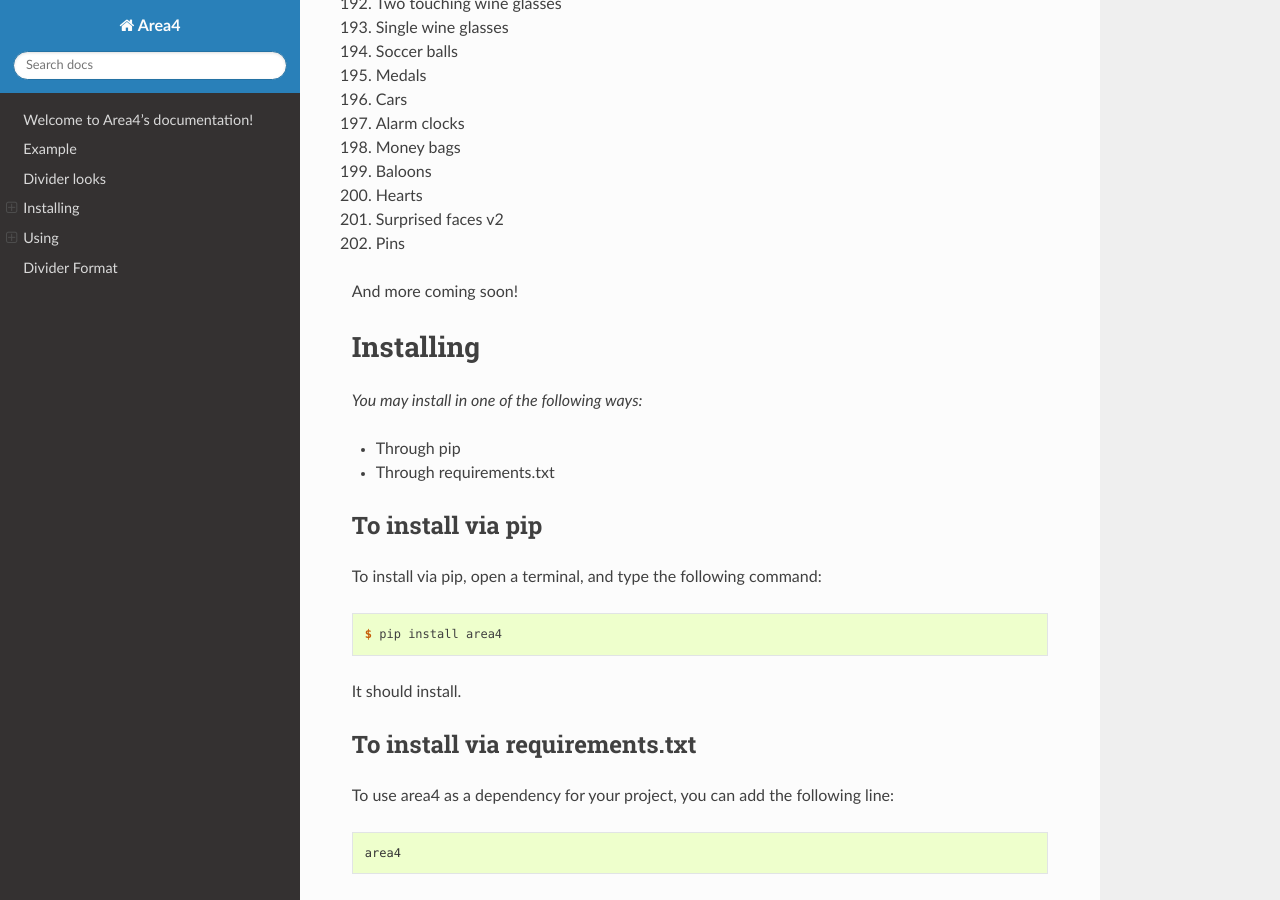
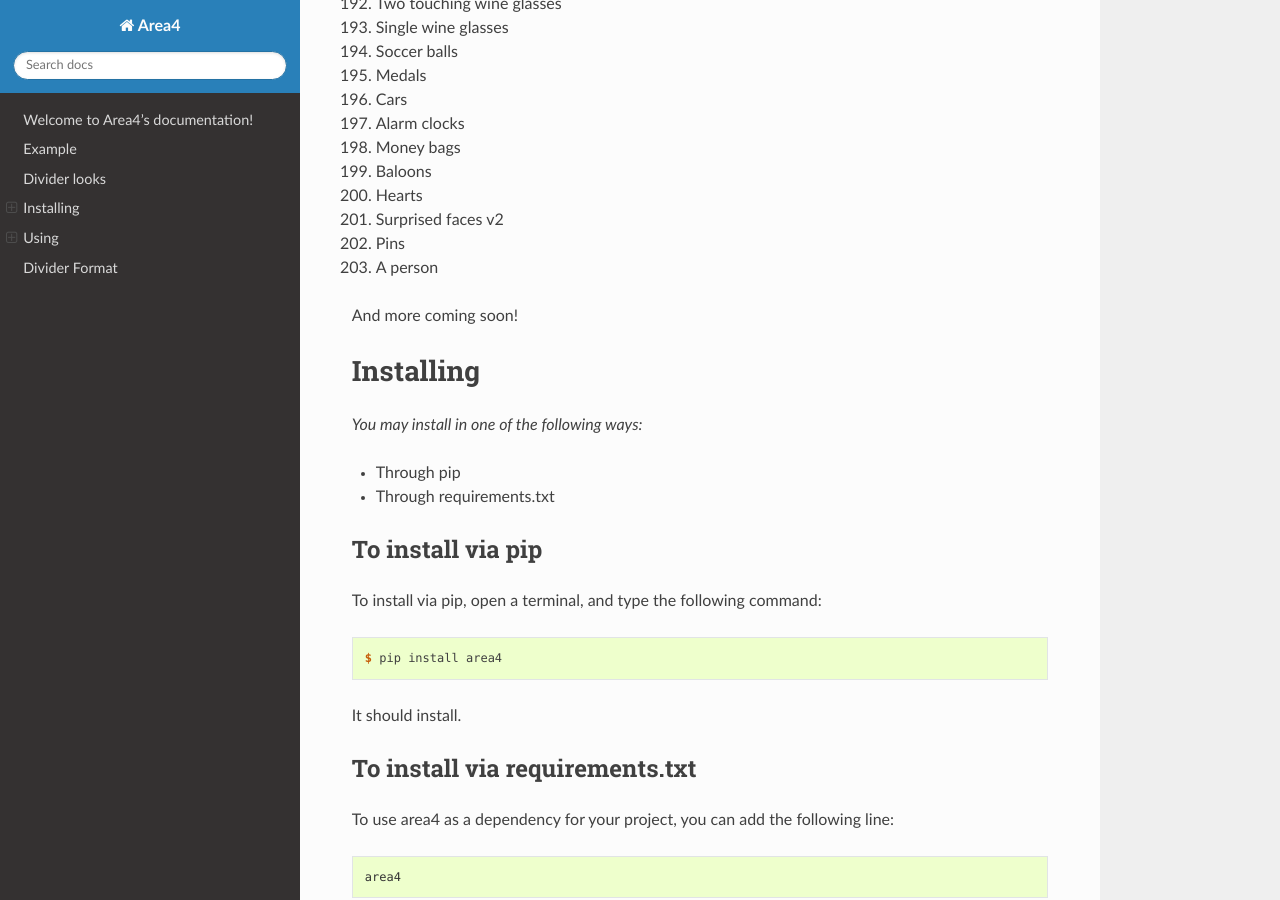
Before and after one commit to area4lib/area4, a Sphinx documentation site: the page built from docs/index.rst, in a window 1280 px wide and 900 px high, scrolled down 5283 px. Built offline with Sphinx 7.4.7 and the Read the Docs theme 2.0.0, drawn with Linux system fonts in a browser that asks for light colours.

Commit message:
Update index.rst

```diff
--- a/docs/index.rst
+++ b/docs/index.rst
@@ -253,6 +253,7 @@ Divider looks
 200. Hearts
 201. Surprised faces v2
 202. Pins
+203. A person
 
 
 
```
